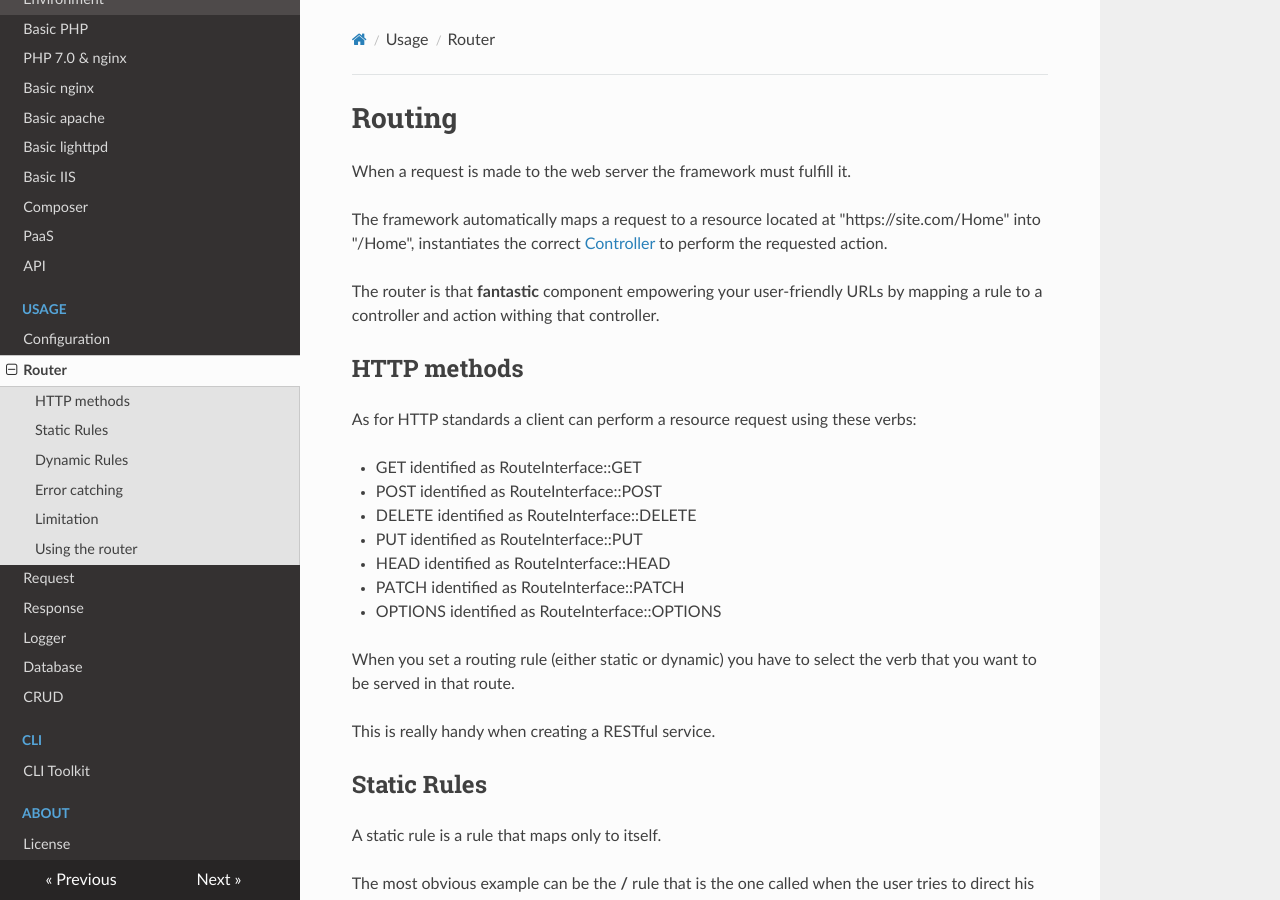
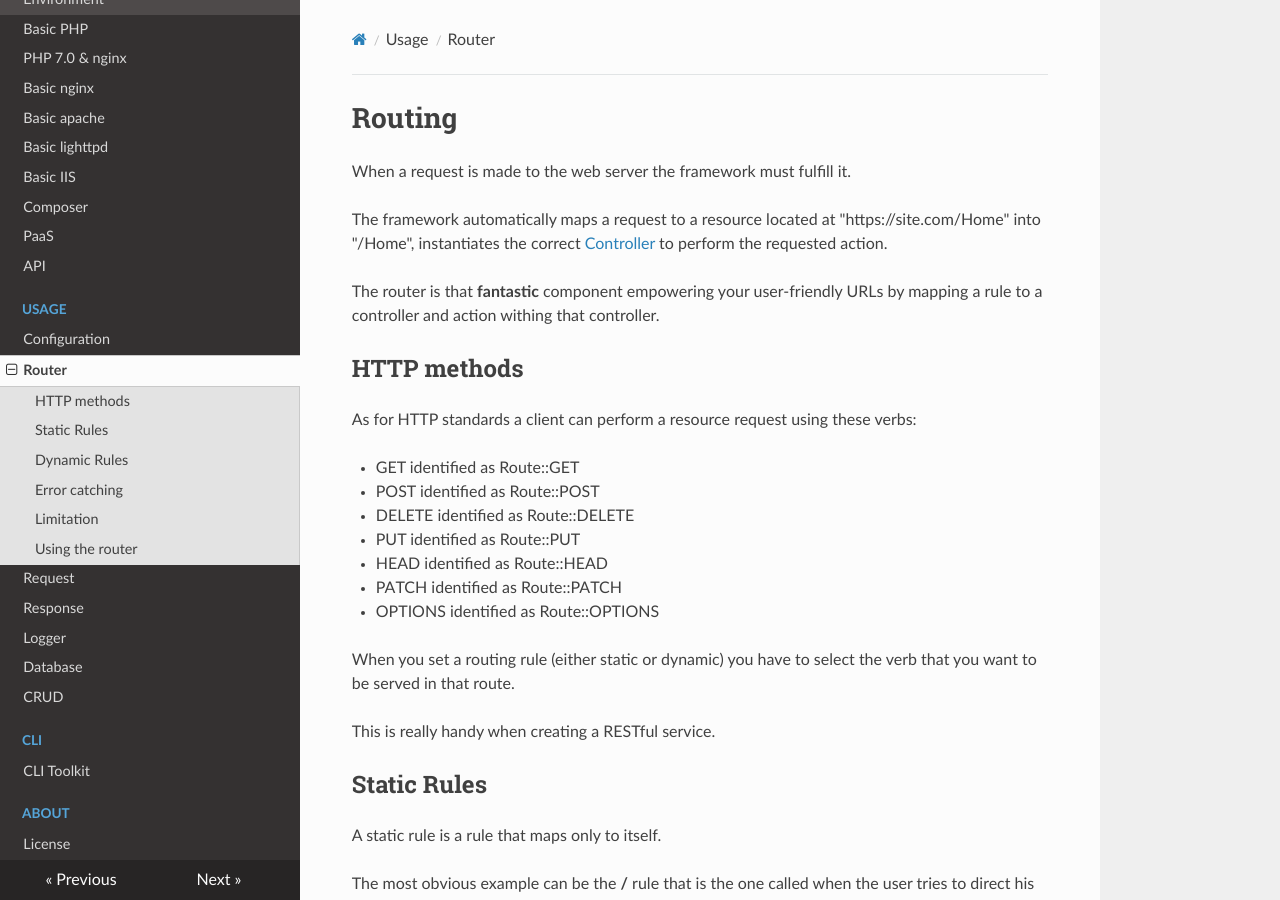
Before and after one commit to NeroReflex/Gishiki, an MkDocs documentation site: the page built from Documentation/docs/usage/routing.md, in a window 1280 px wide and 900 px high. Built offline with MkDocs 1.6.1, drawn with Linux system fonts in a browser that asks for light colours; nearby versions of some CDN libraries; old or Windows-style settings are respelled for this version of MkDocs.

Commit message:
Small rework

```diff
--- a/Documentation/docs/usage/routing.md
+++ b/Documentation/docs/usage/routing.md
@@ -11,13 +11,13 @@ to a controller and action withing that controller.
 ## HTTP methods
 As for HTTP standards a client can perform a resource request using these verbs:
 
-   -  GET identified as RouteInterface::GET
-   -  POST  identified as RouteInterface::POST
-   -  DELETE identified as RouteInterface::DELETE
-   -  PUT identified as RouteInterface::PUT
-   -  HEAD identified as RouteInterface::HEAD
-   -  PATCH identified as RouteInterface::PATCH
-   -  OPTIONS identified as RouteInterface::OPTIONS
+   -  GET identified as Route::GET
+   -  POST  identified as Route::POST
+   -  DELETE identified as Route::DELETE
+   -  PUT identified as Route::PUT
+   -  HEAD identified as Route::HEAD
+   -  PATCH identified as Route::PATCH
+   -  OPTIONS identified as Route::OPTIONS
 
 When you set a routing rule (either static or dynamic) you have to select the
 verb that you want to be served in that route.
```
Also changed, not shown: Documentation/docs/usage/configuration.md (+0 -1 lines), 1 other file.
